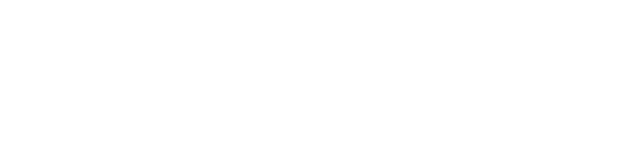
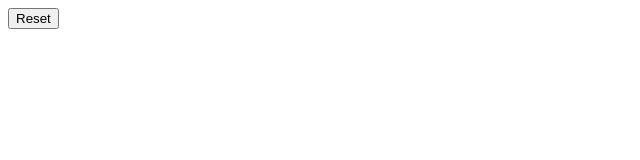
Before and after one commit to Cakey01/etch-a-sketch, a plain HTML site: page index.html in a window 1280 px wide. Shown: the whole page, without its empty margins (0-640 px from the left). Drawn offline with Linux system fonts and the light colour scheme.

Commit message:
Add button element to the top of the body

```diff
--- a/index.html
+++ b/index.html
@@ -7,6 +7,7 @@
         <link rel="stylesheet" href="styles.css">
     </head>
     <body>
+        <button class="prompt">Reset</button>
         <div class="container"></div>
         <script src="index.js"></script>
     </body>
```
